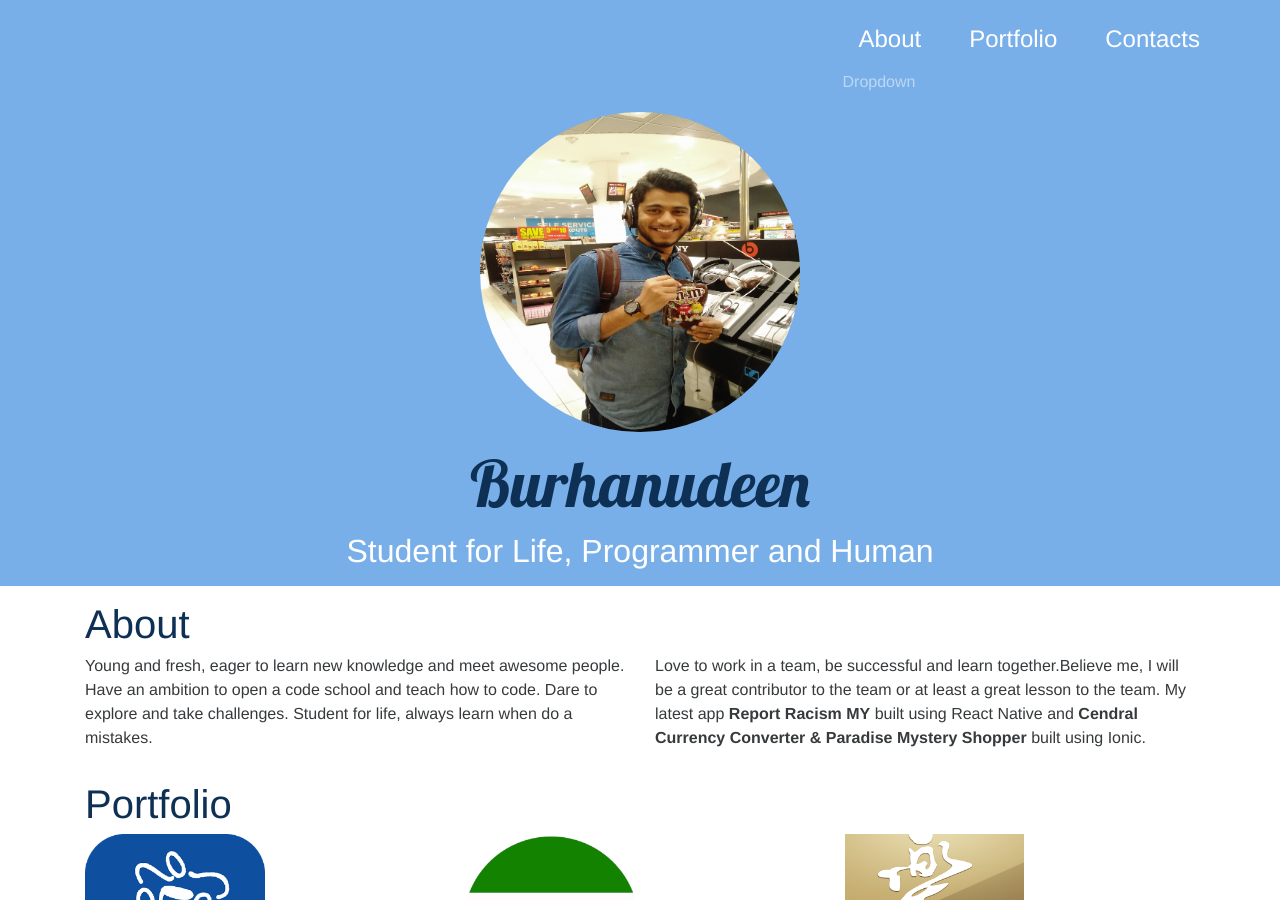
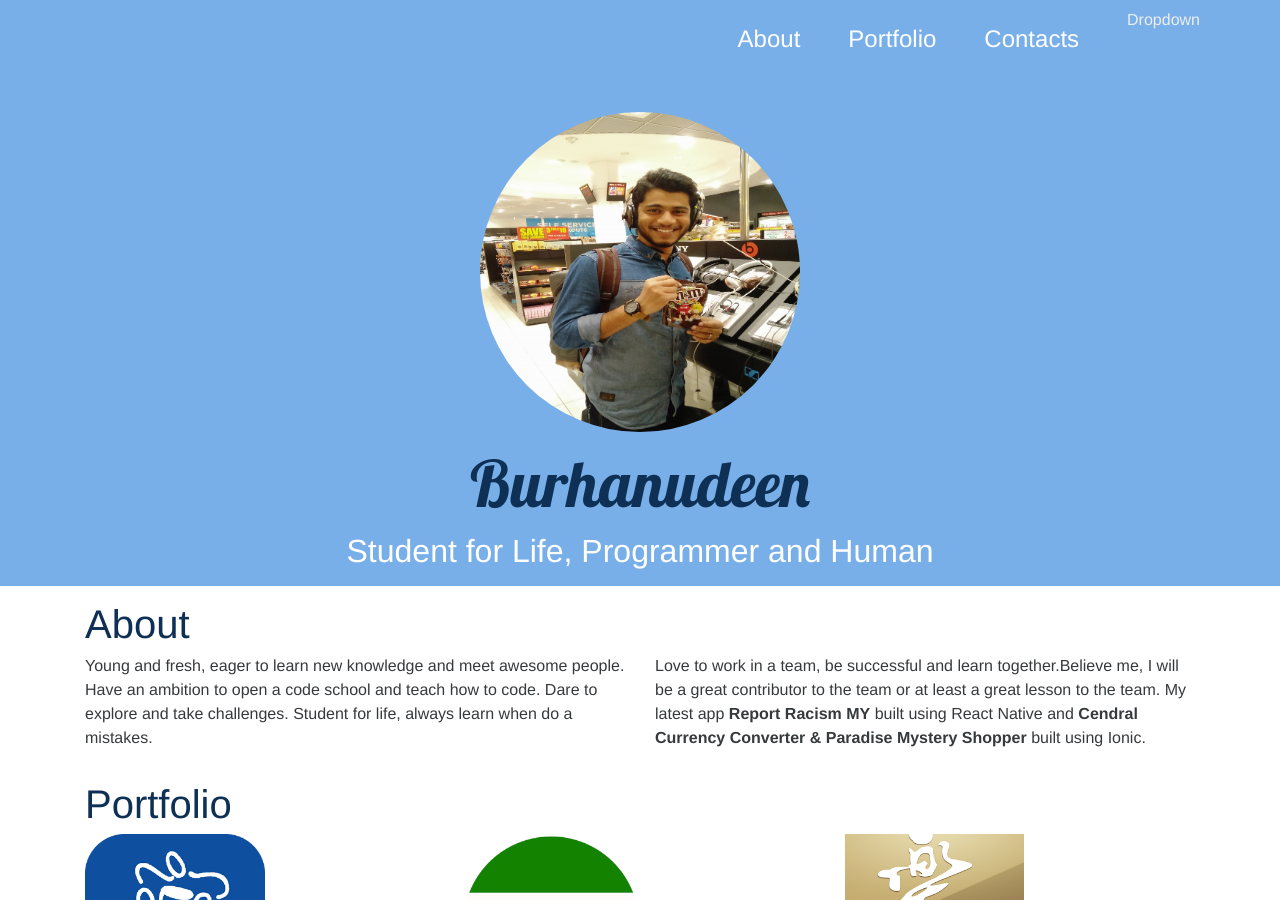
Before and after one commit to burhan3759/portfolio, a Jekyll site: the page built from index.html, in a window 1280 px wide and 900 px high. Built offline with Jekyll 4.4.1, drawn with Linux system fonts in a browser that asks for light colours; nearby versions of some CDN libraries.

Commit message:
Update navbar.html
nav item

```diff
--- a/_includes/navbar.html
+++ b/_includes/navbar.html
@@ -23,7 +23,7 @@
             </li>
             <li class="nav-item">
                 <div class="dropdown">
-                  <li class="nav-link">Dropdown</li>
+                  <li class="nav-item">Dropdown</li>
                   <div class="dropdown-content">
                     <a href="#">Link 1</a>
                     <a href="#">Link 2</a>
```
